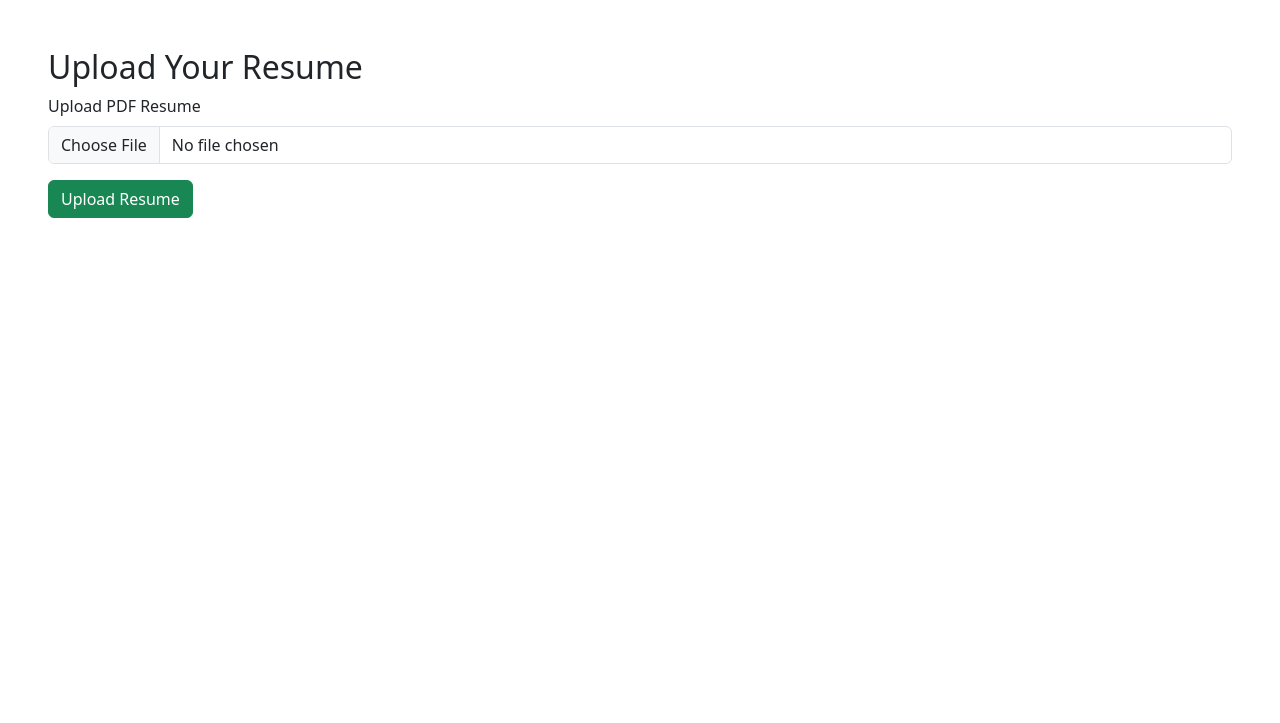
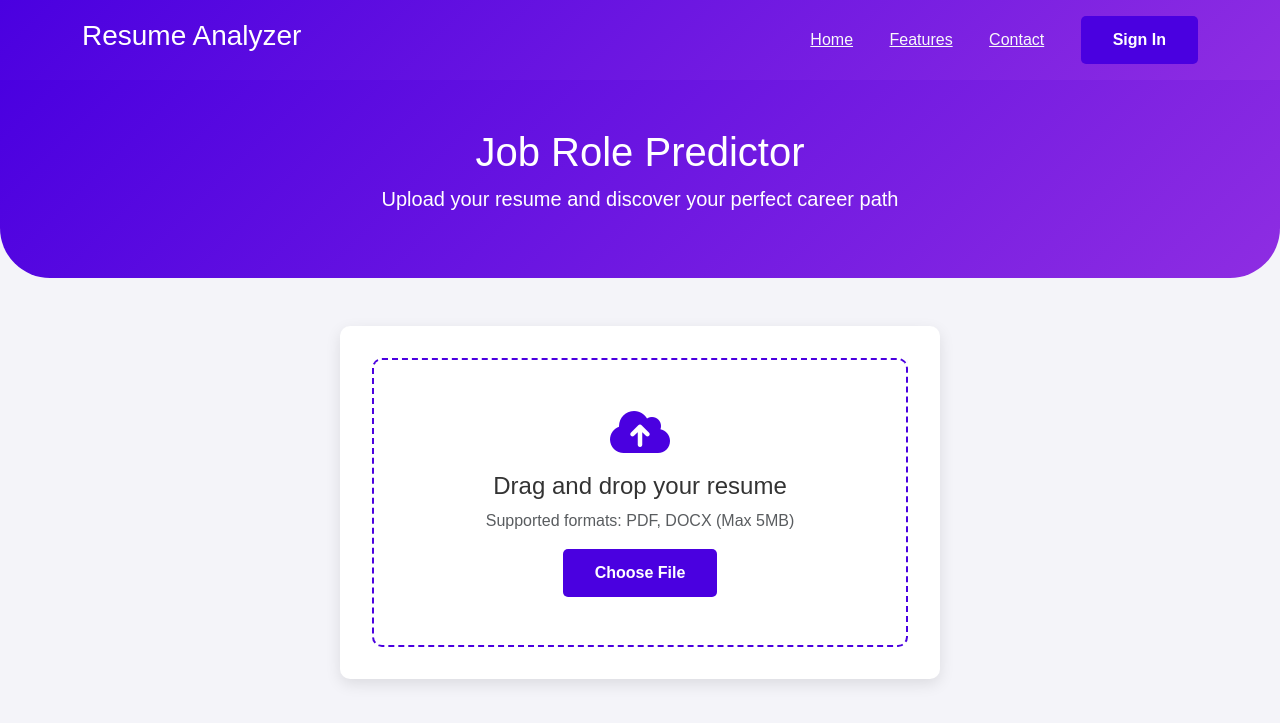
Before and after one commit to tarique2516/website-for-ml, a Flask app: page / in a window 1280 px wide. Shown: the top 723 px of the page. Run offline with Flask 3, Linux system fonts and the light colour scheme; data comes from the database, SQL or seed files in the repository.

Commit message:
initial prototype completed

```diff
--- a/app.py
+++ b/app.py
@@ -1,47 +1,104 @@
-from flask import Flask, render_template, request, redirect, url_for
-import sqlite3
+import os
+import pickle
+import docx
+import pdfplumber
+from flask import Flask, render_template, request
+from sklearn.feature_extraction.text import TfidfVectorizer
 
-app = Flask(__name__)
+# Extract text from the uploaded file (PDF or DOCX)
+def extract_text_from_file(file):
+    text = ""
+    if file.filename.endswith(".pdf"):
+        try:
+            with pdfplumber.open(file) as pdf:
+                for page in pdf.pages:
+                    page_text = page.extract_text()
+                    if page_text:
+                        text += page_text + "\n"
+        except Exception as e:
+            print(f"[ERROR] PDF Processing Failed: {e}")
+            return None
+    elif file.filename.endswith(".docx"):
+        try:
+            doc = docx.Document(file)
+            text = "\n".join([para.text for para in doc.paragraphs])
+        except Exception as e:
+            print(f"[ERROR] DOCX Processing Failed: {e}")
+            return None
+    else:
+        print("[ERROR] Unsupported file format!")
+        return None
 
-# Initialize the database
-def init_db():
-    conn = sqlite3.connect('skills.db')
-    cursor = conn.cursor()
-    cursor.execute('''
-        CREATE TABLE IF NOT EXISTS skills (
-            id INTEGER PRIMARY KEY AUTOINCREMENT,
-            name TEXT NOT NULL,
-            skill TEXT NOT NULL
-        )
-    ''')
-    conn.commit()
-    conn.close()
+    return text.strip() if text.strip() else None
 
-@app.route('/', methods=['GET', 'POST'])
+
+# Load ML model and TF-IDF vectorizer from disk
+def load_model_and_vectorizer():
+    model_path = "model.pkl"
+    vectorizer_path = "tfidf_vectorizer.pkl"
+
+    if os.path.exists(model_path) and os.path.exists(vectorizer_path):
+        with open(model_path, "rb") as model_file:
+            rf = pickle.load(model_file)
+        with open(vectorizer_path, "rb") as vectorizer_file:
+            tfidf = pickle.load(vectorizer_file)
+        print("[INFO] Model and Vectorizer loaded successfully.")
+        return rf, tfidf
+    else:
+        print("[ERROR] Model or Vectorizer missing!")
+        return None, None
+
+
+# Process the uploaded resume: extract text, vectorize it, and predict the job/skill
+def process_resume(file):
+    rf, tfidf = load_model_and_vectorizer()
+
+    if rf is None or tfidf is None:
+        return "[ERROR] ML model is missing!", None
+
+    # Check if the loaded model has a predict method
+    if not hasattr(rf, "predict"):
+        return "[ERROR] Loaded model does not have a predict method!", None
+
+    text = extract_text_from_file(file)
+    if not text:
+        return "[ERROR] Invalid or unsupported file format!", None
+
+    try:
+        # Transform text using the TF-IDF vectorizer
+        text_vectorized = tfidf.transform([text])
+        print("Vectorized Input Shape:", text_vectorized.shape)
+
+        # Predict the job/skill using the ML model
+        predicted_job = rf.predict(text_vectorized)[0]
+        print("Predicted Job:", predicted_job)
+
+        return None, predicted_job
+    except Exception as e:
+        print(f"[ERROR] Prediction failed: {e}")
+        return f"[ERROR] Prediction failed: {e}", None
+
+
+app = Flask(__name__, template_folder="templates")
+
+@app.route("/", methods=["GET", "POST"])
 def index():
-    if request.method == 'POST':
-        name = request.form['name']
-        skill = request.form['skill']
+    predicted_job = None
+    error_message = None
 
-        if name and skill:
-            # Save data to the database
-            conn = sqlite3.connect('skills.db')
-            cursor = conn.cursor()
-            cursor.execute('INSERT INTO skills (name, skill) VALUES (?, ?)', (name, skill))
-            conn.commit()
-            conn.close()
+    if request.method == "POST":
+        if "resume" not in request.files:
+            error_message = "No file uploaded!"
+        else:
+            file = request.files["resume"]
+            if file.filename == "":
+                error_message = "No selected file!"
+            else:
+                error_message, predicted_job = process_resume(file)
 
-            return redirect(url_for('index'))
+    return render_template("index.html",
+                           predicted_job=predicted_job or "",
+                           error_message=error_message or "")
 
-    # Retrieve all skills from the database
-    conn = sqlite3.connect('skills.db')
-    cursor = conn.cursor()
-    cursor.execute('SELECT name, skill FROM skills')
-    skills = cursor.fetchall()
-    conn.close()
-
-    return render_template('index.html', skills=skills)
-
-if __name__ == '__main__':
-    init_db()
+if __name__ == "__main__":
     app.run(debug=True)
--- a/templates/index.html
+++ b/templates/index.html
@@ -1,22 +1,139 @@
 <!DOCTYPE html>
 <html lang="en">
+
 <head>
     <meta charset="UTF-8">
     <meta name="viewport" content="width=device-width, initial-scale=1.0">
-    <title>Skills Input Form</title>
+    <title>Resume Analysis</title>
     <link href="https://cdn.jsdelivr.net/npm/bootstrap@5.3.0/dist/css/bootstrap.min.css" rel="stylesheet">
+    <link href="https://cdnjs.cloudflare.com/ajax/libs/font-awesome/6.0.0/css/all.min.css" rel="stylesheet">
+    <style>
+        :root {
+            --primary-color: #4A00E0;
+            --secondary-color: #8E2DE2;
+            --background-color: #F4F4F9;
+            --text-color: #333;
+            --button-hover: #6A11CB;
+        }
+
+        body {
+            background-color: var(--background-color);
+            color: var(--text-color);
+            font-family: 'Poppins', sans-serif;
+        }
+
+        .navbar-custom {
+            background: linear-gradient(135deg, var(--primary-color), var(--secondary-color));
+            padding: 1rem;
+        }
+
+        .navbar-custom h3 {
+            color: white;
+        }
+
+        .header-section {
+            background: linear-gradient(135deg, var(--primary-color), var(--secondary-color));
+            color: white;
+            padding: 3rem 0;
+            text-align: center;
+            border-radius: 0 0 50px 50px;
+        }
+
+        .upload-card {
+            background: white;
+            border-radius: 10px;
+            padding: 2rem;
+            box-shadow: 0px 5px 15px rgba(0, 0, 0, 0.1);
+        }
+
+        .upload-area {
+            border: 2px dashed var(--primary-color);
+            border-radius: 10px;
+            padding: 3rem;
+            text-align: center;
+            cursor: pointer;
+            transition: all 0.3s ease;
+            background: #ffffff;
+        }
+
+        .upload-area:hover {
+            border-color: var(--button-hover);
+            background: #f8f8ff;
+        }
+
+        .custom-btn {
+            background: var(--primary-color);
+            border: none;
+            color: white;
+            padding: 12px 32px;
+            border-radius: 5px;
+            font-weight: 600;
+            transition: 0.3s;
+        }
+
+        .custom-btn:hover {
+            background: var(--button-hover);
+        }
+    </style>
 </head>
-<body class="p-5">
 
-    <h2>Upload Your Resume</h2>
-    <form method="POST" action="/" enctype="multipart/form-data" class="mb-5">
-        <div class="mb-3">
-            <label for="resume" class="form-label">Upload PDF Resume</label>
-            <input type="file" id="resume" name="resume" class="form-control" accept="application/pdf" required>
+<body>
+    <nav class="navbar navbar-custom">
+        <div class="container d-flex justify-content-between">
+            <h3>Resume Analyzer</h3>
+            <div>
+                <a href="#" class="text-light mx-3">Home</a>
+                <a href="#" class="text-light mx-3">Features</a>
+                <a href="#" class="text-light mx-3">Contact</a>
+                <button class="custom-btn ms-3">Sign In</button>
+            </div>
         </div>
-        <button type="submit" class="btn btn-success">Upload Resume</button>
-    </form>
+    </nav>
+
+    <div class="header-section">
+        <h1>Job Role Predictor</h1>
+        <p class="lead">Upload your resume and discover your perfect career path</p>
+    </div>
+
+    <div class="container mt-5">
+        <div class="upload-card mx-auto" style="max-width: 600px;">
+            <form method="POST" action="/" enctype="multipart/form-data" id="uploadForm">
+                <div class="upload-area" onclick="document.getElementById('fileInput').click()">
+                    <i class="fas fa-cloud-upload-alt fa-3x mb-3" style="color: var(--primary-color)"></i>
+                    <h4>Drag and drop your resume</h4>
+                    <p class="text-muted">Supported formats: PDF, DOCX (Max 5MB)</p>
+                    <input type="file" id="fileInput" name="resume" accept=".pdf,.docx" hidden required>
+                    <div class="mt-3">
+                        <button type="button" class="custom-btn">Choose File</button>
+                    </div>
+                </div>
+            </form>
+        </div>
+
+{% if error_message|default("") %}
+<div class="alert alert-danger text-center mt-4">
+    {{ error_message }}
+</div>
+{% endif %} <!-- Closing the if block -->
+
+{% if predicted_job| default("") %}
+<div class="alert alert-success text-center mt-4">
+    <h4>Predicted Job Role: {{ predicted_job }}</h4>
+</div>
+{% endif %} <!-- Closing the if block -->
 
 
+    <script>
+        document.getElementById('fileInput').addEventListener('change', function () {
+            const fileName = this.files[0] ? this.files[0].name : "No file chosen";
+            document.querySelector('.upload-area h4').innerHTML = `
+                <i class="fas fa-file-pdf me-2" style="color: var(--primary-color)"></i>
+                ${fileName}
+            `;
+            document.getElementById('uploadForm').submit();
+        });
+    </script>
+
 </body>
+
 </html>
```
Also changed, not shown: 3 other files.
